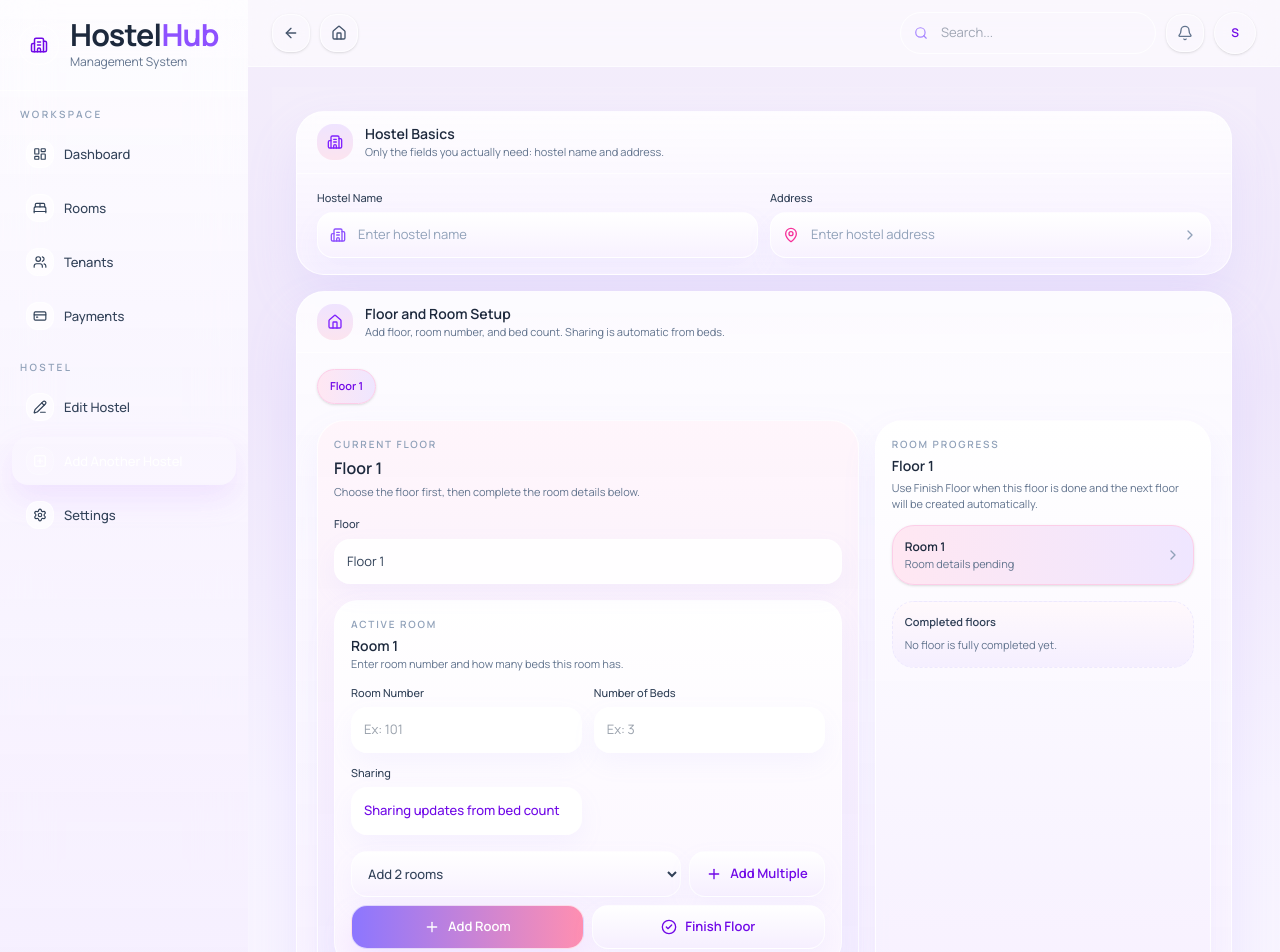
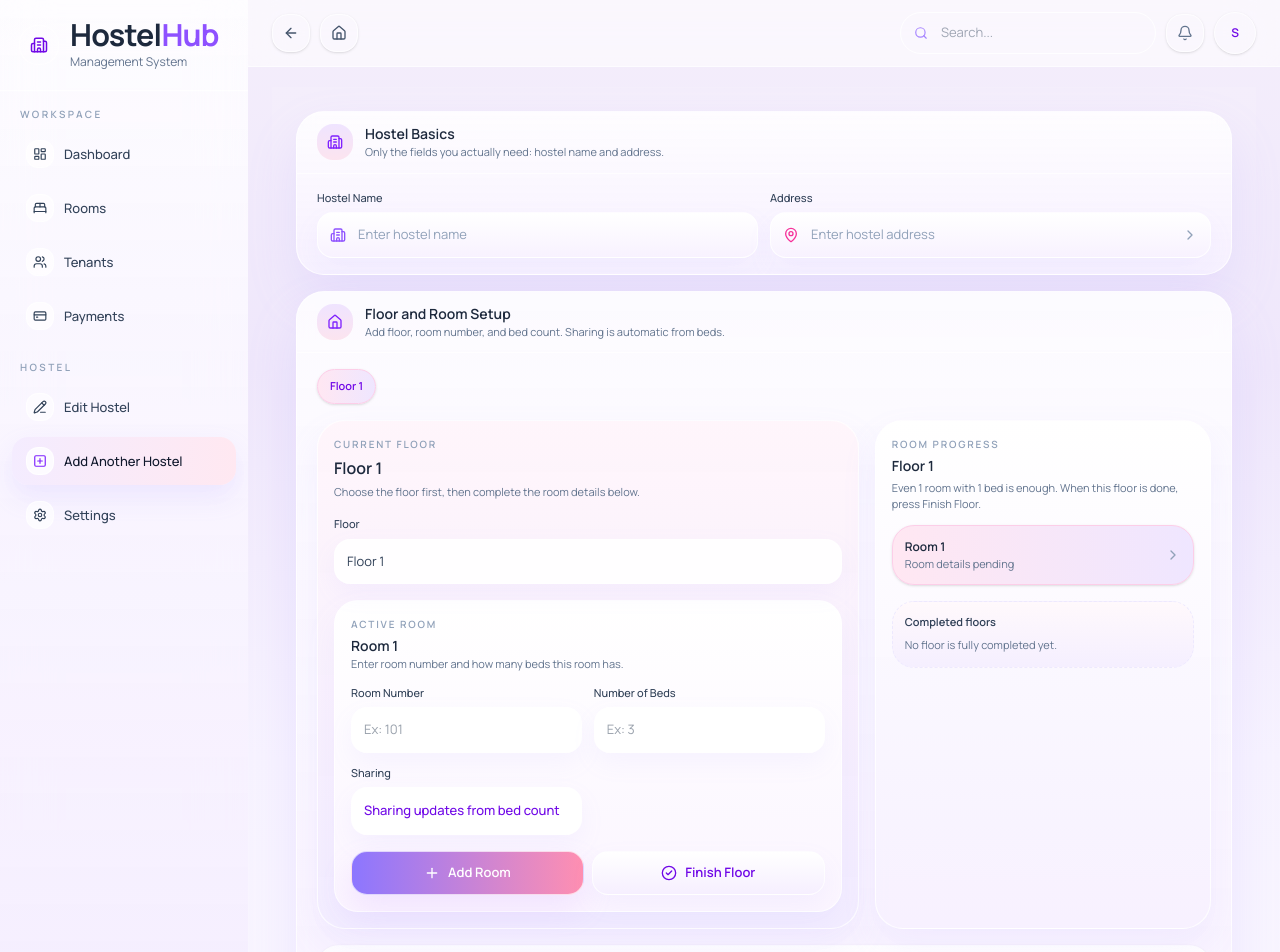
Before and after one commit to krishnasurkanti/tenent-managment-system, a Next.js app: page /owner/create-hostel in a window 1280 px wide. Shown: the top 952 px of the page. Built offline with nearby package versions, Linux system fonts and the light colour scheme.

Commit message:
Simplify hostel setup flow and fix sidebar contrast

```diff
--- a/src/app/owner/create-hostel/page.tsx
+++ b/src/app/owner/create-hostel/page.tsx
@@ -70,7 +70,6 @@ function CreateHostelPageContent() {
   const [floors, setFloors] = useState<FloorForm[]>([createFloor(1)]);
   const [activeFloorId, setActiveFloorId] = useState<string | null>(null);
   const [activeRoomId, setActiveRoomId] = useState<string | null>(null);
-  const [bulkRoomCount, setBulkRoomCount] = useState("2");
   const [saving, setSaving] = useState(false);
   const [loadingExisting, setLoadingExisting] = useState(isEditMode);
   const [error, setError] = useState("");
@@ -222,37 +221,6 @@ function CreateHostelPageContent() {
       rooms: [...floor.rooms, nextRoom],
     }));
     setActiveRoomId(nextRoom.id);
-  };
-
-  const handleAddMultipleRooms = () => {
-    setError("");
-
-    if (!activeFloor || !activeRoom) {
-      return;
-    }
-
-    if (!activeFloor.floorLabel.trim()) {
-      setError("Please select or enter the floor name before adding rooms.");
-      return;
-    }
-
-    if (!isRoomComplete(activeRoom)) {
-      setError("Please finish the current room details before adding more rooms.");
-      return;
-    }
-
-    const roomCount = Number(bulkRoomCount);
-    if (!Number.isInteger(roomCount) || roomCount < 2) {
-      setError("Please select a valid number of rooms to add.");
-      return;
-    }
-
-    const nextRooms = Array.from({ length: roomCount }, (_, index) => createRoom(activeFloor.rooms.length + index + 1));
-    updateFloor(activeFloor.id, (floor) => ({
-      ...floor,
-      rooms: [...floor.rooms, ...nextRooms],
-    }));
-    setActiveRoomId(nextRooms[0]?.id ?? null);
   };
 
   const handleFinishFloor = () => {
@@ -554,26 +522,6 @@ function CreateHostelPageContent() {
                     </div>
 
                     <div className="mt-4 grid gap-2">
-                      <div className="grid gap-2 sm:grid-cols-[minmax(0,1fr)_auto]">
-                        <select
-                          value={bulkRoomCount}
-                          onChange={(event) => setBulkRoomCount(event.target.value)}
-                          className="w-full rounded-2xl border border-white/80 bg-[linear-gradient(180deg,#ffffff_0%,#f8f2ff_100%)] px-3 py-3 text-[13px] font-medium text-slate-700 outline-none shadow-[0_10px_24px_rgba(170,148,255,0.08)]"
-                        >
-                          <option value="2">Add 2 rooms</option>
-                          <option value="3">Add 3 rooms</option>
-                          <option value="5">Add 5 rooms</option>
-                        </select>
-                        <Button
-                          variant="secondary"
-                          className="w-full rounded-2xl border-white/80 bg-[linear-gradient(180deg,#ffffff_0%,#f6efff_100%)] text-violet-700 shadow-[0_10px_24px_rgba(170,148,255,0.08)] sm:w-auto"
-                          onClick={handleAddMultipleRooms}
-                        >
-                          <Plus className="mr-2 h-4 w-4" />
-                          Add Multiple
-                        </Button>
-                      </div>
-
                       <div className="flex flex-col gap-2 sm:flex-row">
                         <Button
                           className="w-full bg-[linear-gradient(90deg,#8c76ff_0%,#ff8fb1_100%)] text-white shadow-[0_16px_30px_rgba(198,145,255,0.24)] hover:opacity-95 sm:flex-1"
@@ -599,7 +547,7 @@ function CreateHostelPageContent() {
                   <div className="mb-3">
                     <p className="text-[10px] font-semibold uppercase tracking-[0.18em] text-slate-400">Room Progress</p>
                     <h3 className="mt-1 text-sm font-semibold text-slate-800">{activeFloor.floorLabel}</h3>
-                    <p className="mt-1 text-[11px] text-slate-500">Use Finish Floor when this floor is done and the next floor will be created automatically.</p>
+                    <p className="mt-1 text-[11px] text-slate-500">Even 1 room with 1 bed is enough. When this floor is done, press Finish Floor.</p>
                   </div>
 
                   <div className="space-y-2">
--- a/src/components/owner-sidebar.tsx
+++ b/src/components/owner-sidebar.tsx
@@ -104,11 +104,11 @@ export function OwnerSidebar({ open, onClose }: { open: boolean; onClose: () =>
               className={cn(
                 "group flex w-full items-center gap-2.5 rounded-[16px] px-3.5 py-2.5 text-left text-[13px] font-medium transition",
                 active
-                  ? "bg-[var(--action-gradient)] text-white shadow-[var(--shadow-soft)]"
+                  ? "bg-[linear-gradient(90deg,#f4ecff_0%,#ffe8f1_100%)] text-slate-900 shadow-[0_12px_26px_rgba(170,148,255,0.16)]"
                   : "text-slate-700 hover:bg-[var(--pill-gradient)] hover:text-slate-900",
               )}
             >
-              <span className={cn("inline-flex h-7 w-7 items-center justify-center rounded-xl border transition", active ? "border-white/20 bg-white/15" : "border-white/60 bg-white/60 group-hover:border-white/80 group-hover:bg-white/80")}>
+              <span className={cn("inline-flex h-7 w-7 items-center justify-center rounded-xl border transition", active ? "border-white/80 bg-white/80 text-violet-600" : "border-white/60 bg-white/60 group-hover:border-white/80 group-hover:bg-white/80 group-hover:text-violet-600")}>
                 <item.icon className="h-3.5 w-3.5" />
               </span>
               {item.name}
@@ -132,11 +132,11 @@ export function OwnerSidebar({ open, onClose }: { open: boolean; onClose: () =>
               className={cn(
                 "group flex w-full items-center gap-2.5 rounded-[16px] px-3.5 py-2.5 text-left text-[13px] font-medium transition",
                 active
-                  ? "bg-[var(--action-gradient)] text-white shadow-[var(--shadow-soft)]"
+                  ? "bg-[linear-gradient(90deg,#f4ecff_0%,#ffe8f1_100%)] text-slate-900 shadow-[0_12px_26px_rgba(170,148,255,0.16)]"
                   : "text-slate-700 hover:bg-[var(--pill-gradient)] hover:text-slate-900",
               )}
             >
-              <span className={cn("inline-flex h-7 w-7 items-center justify-center rounded-xl border transition", active ? "border-white/20 bg-white/15" : "border-white/60 bg-white/60 group-hover:border-white/80 group-hover:bg-white/80")}>
+              <span className={cn("inline-flex h-7 w-7 items-center justify-center rounded-xl border transition", active ? "border-white/80 bg-white/80 text-violet-600" : "border-white/60 bg-white/60 group-hover:border-white/80 group-hover:bg-white/80 group-hover:text-violet-600")}>
                 <item.icon className="h-3.5 w-3.5" />
               </span>
               {item.name}
```
